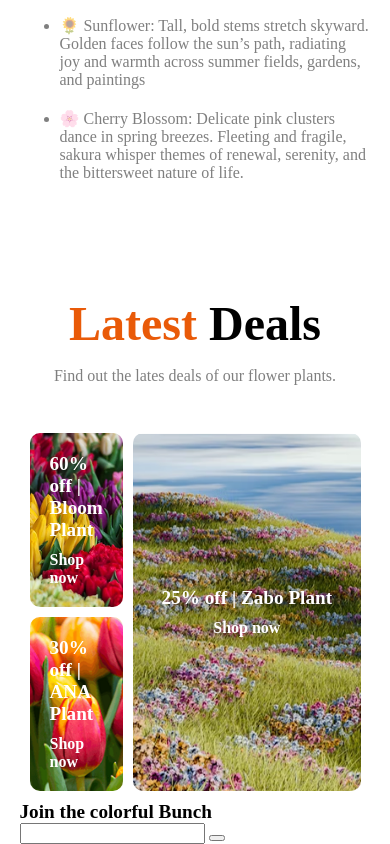
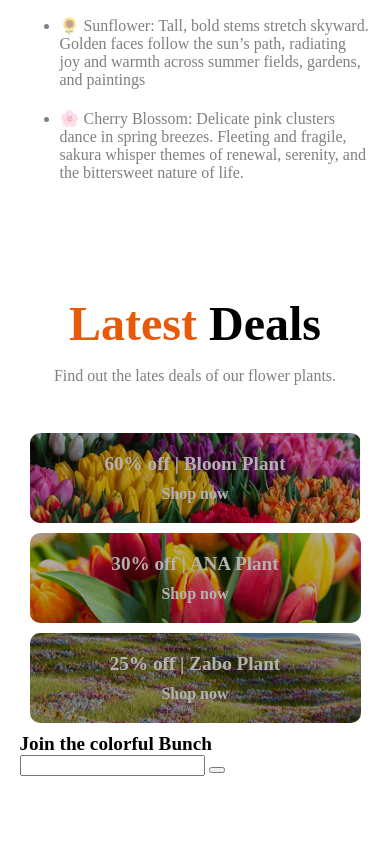
Before and after one commit to Rafi192/PH_Assignment_2, a plain HTML site: page index.html in a window 390 px wide. Shown: the part 2948-3792 px from the top of the page. After the commit the page ends 3724 px from the top, so only its background shows below. Drawn offline with Linux system fonts and the light colour scheme.

Commit message:
commit of deal responsive

```diff
--- a/styles/styles.css
+++ b/styles/styles.css
@@ -227,12 +227,15 @@ nav {
   align-items: center;
   border-radius: 10px;
   padding: 20px;
+  background-size: 100% auto;
+  filter: brightness(0.7);
 }
 
 .left-background-1,
 .left-background-2 {
   flex: 1;
-  background-size: cover;
+  background-size: 100% auto;
+  background-repeat: no-repeat;
   background-position: center;
   border-radius: 10px;
   color: white;
@@ -241,6 +244,7 @@ nav {
   justify-content: center;
   align-items: center;
   padding: 20px;
+  filter: brightness(0.7);
 }
 
 .left-background-1 {
@@ -262,3 +266,15 @@ a {
   font-weight: bold;
   margin-top: 10px;
 }
+
+/* Responsive for deal section */
+@media screen and (max-width: 576px) {
+  .deal-plants {
+    flex-direction: column;
+  }
+  .left-background-1,
+  .left-background-2 {
+    /* width: 100%; */
+    height: 440px;
+  }
+}
```
